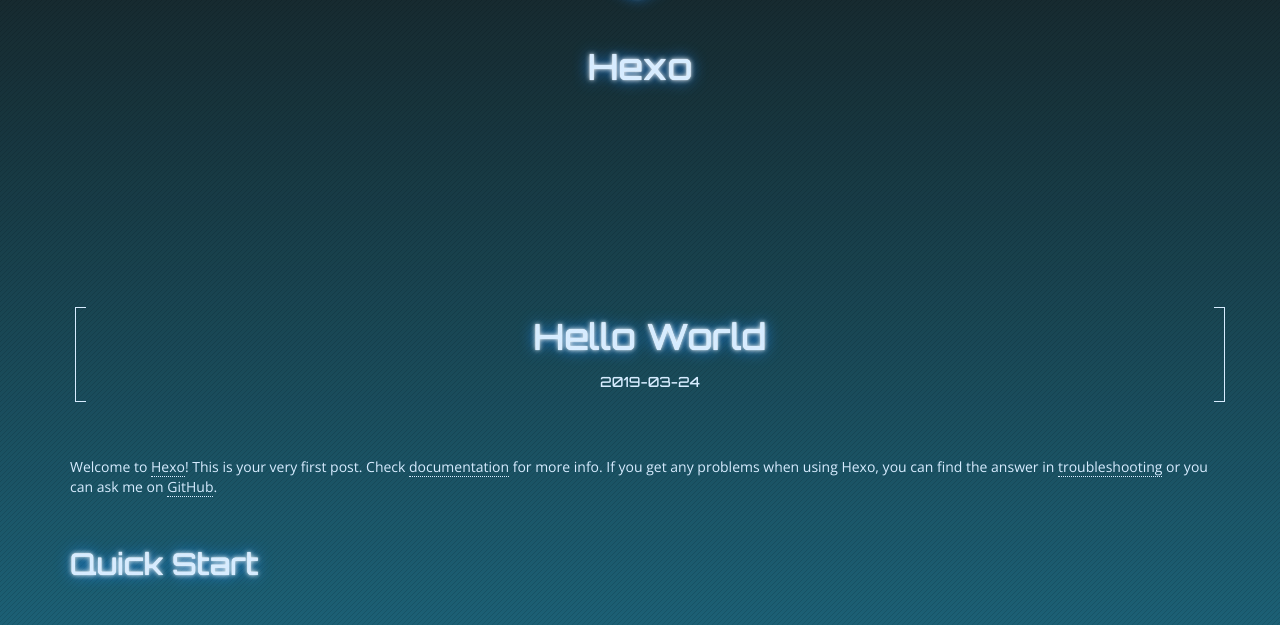
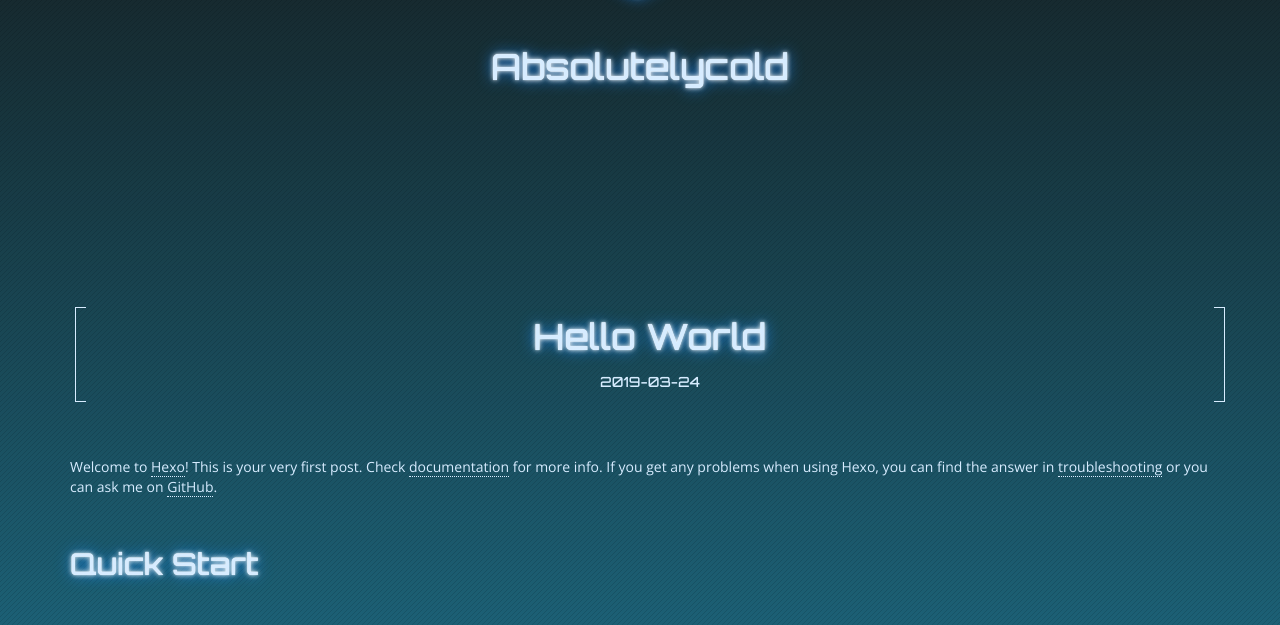
Before and after one commit to absolutelycold/absolutelycold.github.io, a plain HTML site: page index.html in a window 1280 px wide. Shown: the part 163-788 px from the top of the page. Drawn offline with nearby package versions, Linux system fonts and the light colour scheme.

Commit message:
Site updated: 2019-03-24 17:14:00

```diff
--- a/index.html
+++ b/index.html
@@ -13,19 +13,19 @@
 
     <!--Author-->
 
-        <meta name="author" content="John Doe">
+        <meta name="author" content="Justice">
 
 
     <!--Open Graph Title-->
 
-        <meta property="og:title" content="Hexo">
+        <meta property="og:title" content="Absolutelycold">
 
 
     <!--Open Graph Description-->
 
 
     <!--Open Graph Site Name-->
-    <meta property="og:site_name" content="Hexo">
+    <meta property="og:site_name" content="Absolutelycold">
 
     <!--Type page-->
 
@@ -40,7 +40,7 @@
 
     <!-- Title -->
 
-    <title>Hexo</title>
+    <title>Absolutelycold</title>
 
     <!-- Bootstrap Core CSS -->
     <link rel="stylesheet" href="//maxcdn.bootstrapcdn.com/bootstrap/4.0.0-alpha.2/css/bootstrap.min.css" integrity="sha384-y3tfxAZXuh4HwSYylfB+J125MxIs6mR5FOHamPBG064zB+AFeWH94NdvaCBm8qnd" crossorigin="anonymous">
@@ -135,7 +135,7 @@
     <div class="logo">
         <a href="/"><i class="logo-icon fa fa-cube" aria-hidden="true"></i></a>
 
-            <h1 id="main-title" class="title">Hexo</h1>
+            <h1 id="main-title" class="title">Absolutelycold</h1>
 
     </div>
 </header>
```
Also changed, not shown: 2019/03/24/hello-world/index.html (+3 -3 lines), archives/2019/03/index.html (+4 -4 lines), archives/2019/index.html (+4 -4 lines), archives/index.html (+4 -4 lines).
